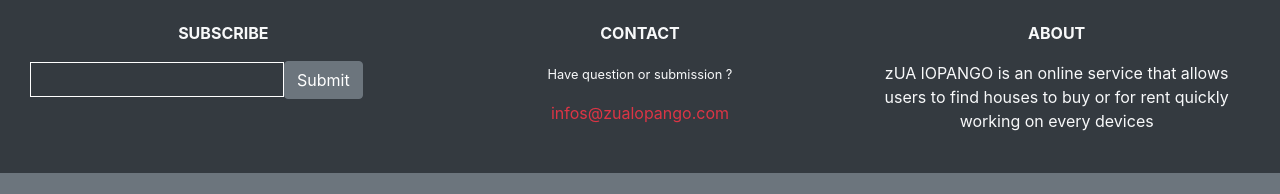
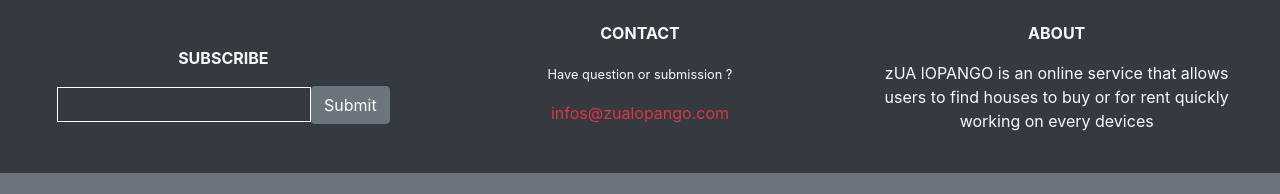
Before and after one commit to pacyL2K19/html-css-capstone, a plain HTML site: page details.html in a window 1280 px wide. Shown: the part 2311-2505 px from the top of the page. Drawn offline with nearby package versions, Linux system fonts and the light colour scheme; a web font is replaced by a local one.

Commit message:
Fix the alignment of the bootom form on the desktop version

```diff
--- a/details.html
+++ b/details.html
@@ -114,9 +114,9 @@
             </div>
         </div>
         <div class="d-flex flex-column flex-lg-row col-sm-12 my-4 footer-elmt-2">
-            <div class="mx-auto col-lg-4 justify-content-center form-footer">
+            <div class="mx-auto d-flex flex-column col-lg-4 justify-content-center form-footer">
                 <p class="text-center font-weight-bold text-light">SUBSCRIBE</p>
-                <form class="d-flex flex-row form-inline my-2 my-lg-0">
+                <form class="d-flex mx-auto flex-row form-inline my-2 my-lg-0">
                     <input type="email" class="input-footer" />
                     <button class="ml-0 btn btn-footer btn-secondary my-2 my-sm-0" type="submit">Submit</button>
                 </form>
```
Also changed, not shown: index.html (+2 -2 lines), results.html (+3 -3 lines).
